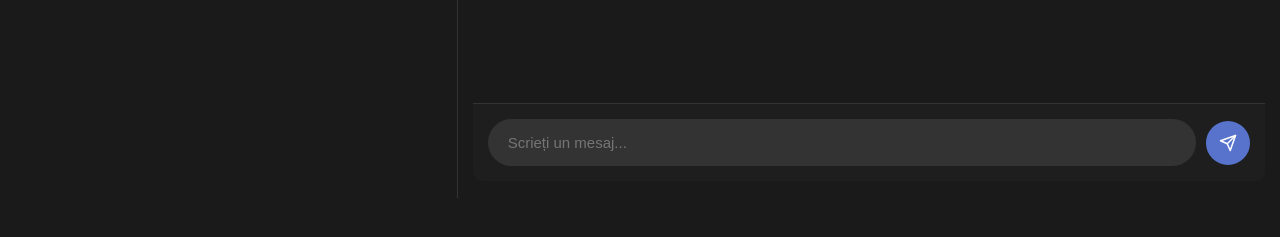
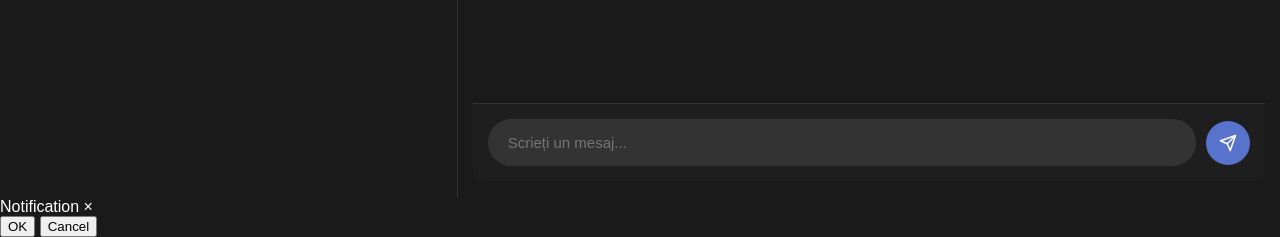
Before and after one commit to c-madalin/Quizzards, a Flask app: page / in a window 1280 px wide. Shown: the part 617-854 px from the top of the page. Before the commit the page ends 815 px from the top, so only its background shows below. Run offline with Flask 3, Linux system fonts and the light colour scheme.

Commit message:
adding pop-ups instead of alerts

```diff
--- a/Hackathon/templates/index.html
+++ b/Hackathon/templates/index.html
@@ -416,7 +416,7 @@
                             <div class="file-icon">
                                 {% if file.endswith('.pdf') %}
                                     📄
-                                {% elif file.endswith('.txt') %}
+                                {% elif file.endswith('.doc') %}
                                     📝
                                 {% elif file.endswith('.html') %}
                                     🌐
@@ -477,6 +477,22 @@
                         </svg>
                     </button>
                 </div>
+            </div>
+        </div>
+    </div>
+
+    <div id="popup-container" class="popup-container">
+        <div class="popup">
+            <div class="popup-header">
+                <span id="popup-title">Notification</span>
+                <span class="popup-close" onclick="closePopup()">&times;</span>
+            </div>
+            <div id="popup-content" class="popup-content">
+                <!-- Content will be added dynamically -->
+            </div>
+            <div class="popup-footer">
+                <button id="popup-confirm-btn" class="popup-btn popup-confirm-btn" onclick="confirmPopup()">OK</button>
+                <button id="popup-cancel-btn" class="popup-btn popup-cancel-btn" onclick="closePopup()">Cancel</button>
             </div>
         </div>
     </div>
```
